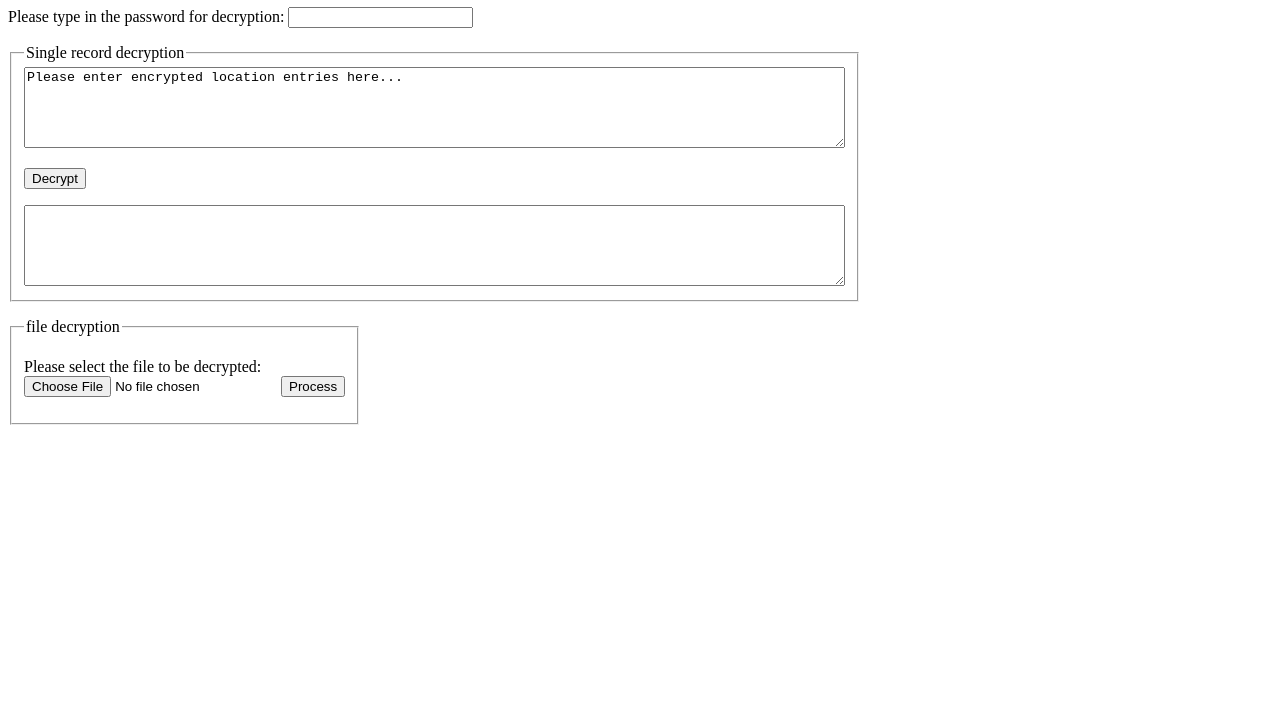
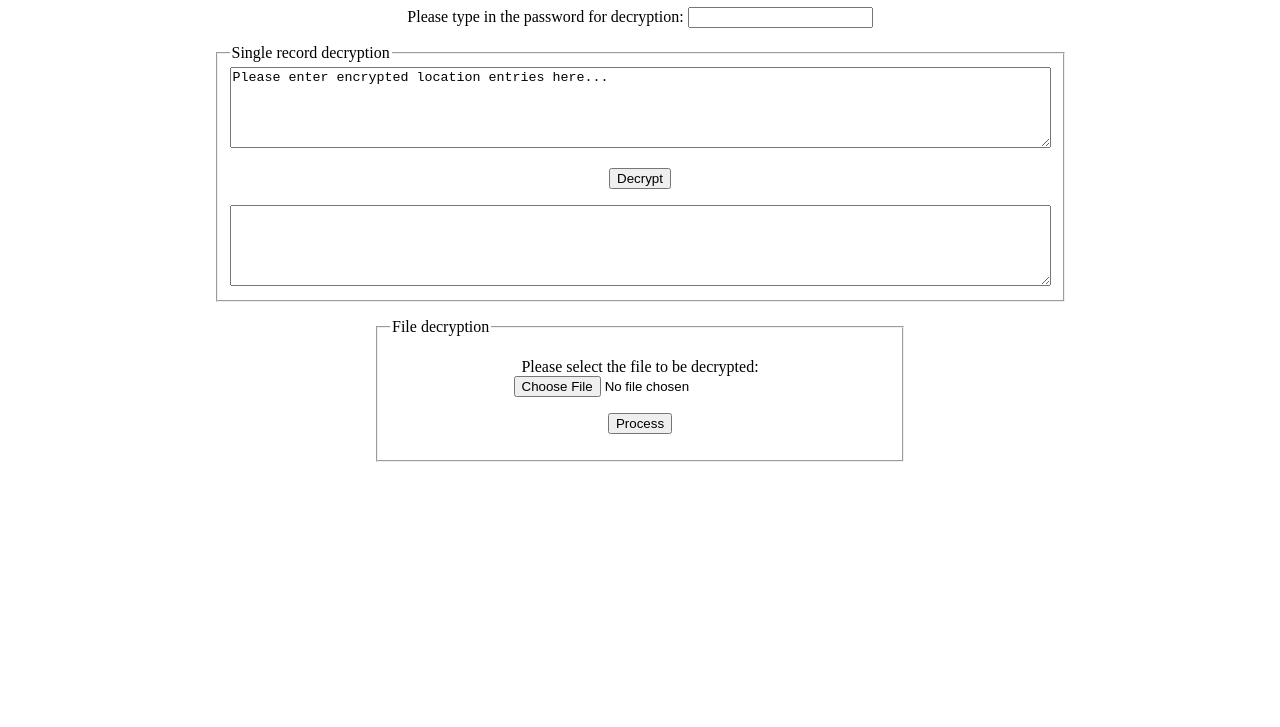
Before and after one commit to wangjingke/madresGPSdecryption, a plain HTML site: page index.html in a window 1280 px wide. Shown: the part 73-800 px from the top of the page. Drawn offline with Linux system fonts and the light colour scheme.

Commit message:
style twist

```diff
--- a/index.html
+++ b/index.html
@@ -10,20 +10,16 @@
 </head>
 
 <body>
-<h1>MADRES GPS Data Decryption</h1>
-<p>
+<h1 align="center">MADRES GPS Data Decryption</h1>
+<p></p>
+<p align="center">
     Please type in the password for decryption:
     <input type="text" id="password" /><br />
 </p>
 
 <form>
-    <style type="text/css">
-    .fieldset-auto-width {
-         display: inline-block;
-    }
-    </style>
-    <div>
-        <fieldset class="fieldset-auto-width">
+    <div align="center">
+        <fieldset style="display: inline-block">
             <legend>Single record decryption</legend>
             <textarea rows="5" cols="100" id="encryptedContent">Please enter encrypted location entries here...</textarea><br />
             <p><input type="button" id="decryptButton" value="Decrypt" onclick="decrypt()" /></p>
@@ -31,12 +27,14 @@
         </fieldset>
     </div>
     <p></p>
-    <div>
-        <fieldset class="fieldset-auto-width">
-            <legend>file decryption</legend>
+    <div align="center">
+        <fieldset style="width:500px">
+            <legend>File decryption</legend>
             <p>
                 Please select the file to be decrypted:<br />
                 <input type="file" id="rawData" />
+            </p>
+            <p>
                 <input type="button" id="decodeButton" value="Process" onclick="decode(inputFile = 'rawData')"/>
             </p>
         </fieldset>
--- a/madresGpsDecryption.html
+++ /dev/null
@@ -1,42 +0,0 @@
-<!DOCTYPE html>
-<html lang="en">
-<head>
-    <meta charset="utf-8" />
-    <title>madresGPS Decryption</title>
-    <script src="https://cdnjs.cloudflare.com/ajax/libs/crypto-js/3.1.2/rollups/aes.js"></script>
-    <script src="https://cdnjs.cloudflare.com/ajax/libs/crypto-js/3.1.2/components/mode-ecb-min.js"></script>
-</head>
-
-<body>
-
-<script type="text/javascript">
-data = "D84TavTjVh5pfgBEPKWxfWhKLxV2bhBMIGnkENkbwbMo++x/1JxGuZgCDzudY2jacm2+cCJ2kMDGt2eEUW04fw==";
-origin = "Location[network 34.065762,-118.197332 acc=22 et=+11m26s454ms ]"
-password = "USCmadresEMA2016";
-
-var base64Key = "USCmadresEMA2016";
-var key = CryptoJS.enc.Utf8.parse(base64Key);
-
-var test = CryptoJS.enc.Base64.parse(data);
-
-var decryptedData = CryptoJS.AES.decrypt( data, key, {
-    mode: CryptoJS.mode.ECB,
-    padding: CryptoJS.pad.Pkcs7
-} );
-
-
-console.log("test" + CryptoJS.enc.Base64.parse(data));
-
-var decryptedText = decryptedData.toString( CryptoJS.enc.Utf8 );
-console.log( "decryptedText = " + decryptedText );
-
-
-
-
-
-</script>
-
-
-
-</body>
-</html>
```
